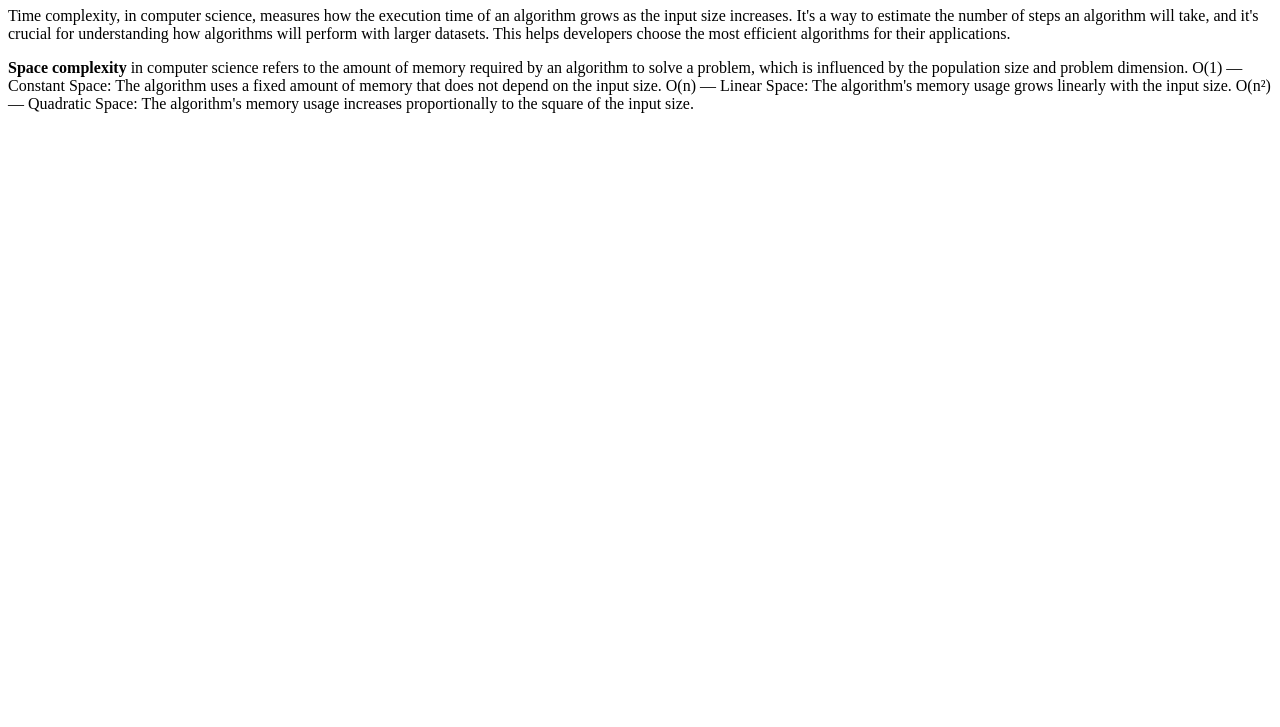
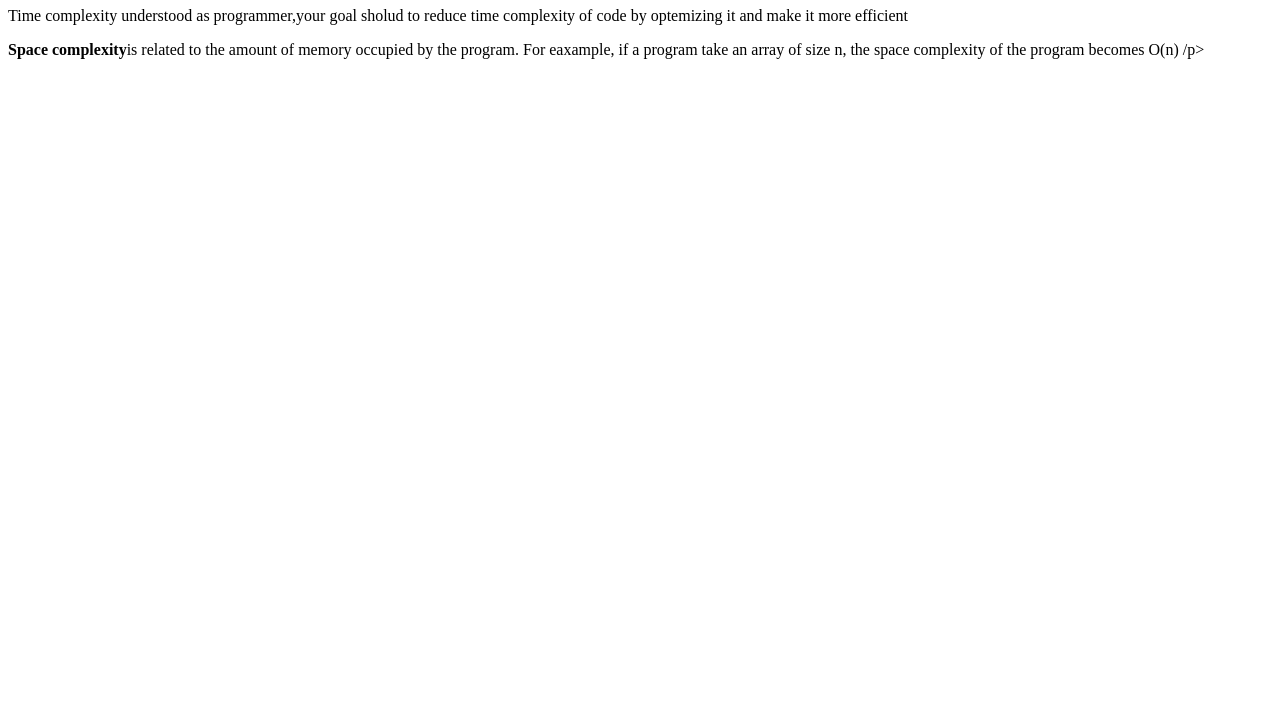
Before and after one commit to acciojob/time-and-space-complexity-PyhtonDeveloperNishu, a website: page main.html in a window 1280 px wide. Shown: the part 73-800 px from the top of the page. Drawn offline with Linux system fonts and the light colour scheme.

Commit message:
created a submission

```diff
--- a/main.html
+++ b/main.html
@@ -9,12 +9,8 @@
 <body>
 	<!-- the entire body must be written by student -->
 	<h1>Time and Space Complexity</h1>
-	<p>Time complexity, in computer science, measures how the execution time of an algorithm grows as the input size increases. It's a way to estimate the number of steps an algorithm will take, and it's crucial for understanding how algorithms will perform with larger datasets. This helps developers choose the most efficient algorithms for their applications. </p>
-	<p><b>Space complexity</b> in computer science refers to the amount of memory required by an algorithm to solve a problem,
-		which is influenced by the population size and problem dimension.
-		O(1) — Constant Space: The algorithm uses a fixed amount of memory that does not depend on the input size.
-		O(n) — Linear Space: The algorithm's memory usage grows linearly with the input size.
-		O(n²) — Quadratic Space: The algorithm's memory usage increases proportionally to the square of the input size.</p>
+	<p>Time complexity understood as programmer,your goal sholud to reduce time complexity of code by optemizing it  and make it more efficient</p>
+	<p><b>Space complexity</b>is related to the amount of memory occupied by the program. For eaxample, if a program take an array of size n, the space complexity of the program becomes O(n) /p>
     <script type="text/javascript" src="./script.js">
 </script>
 
```
